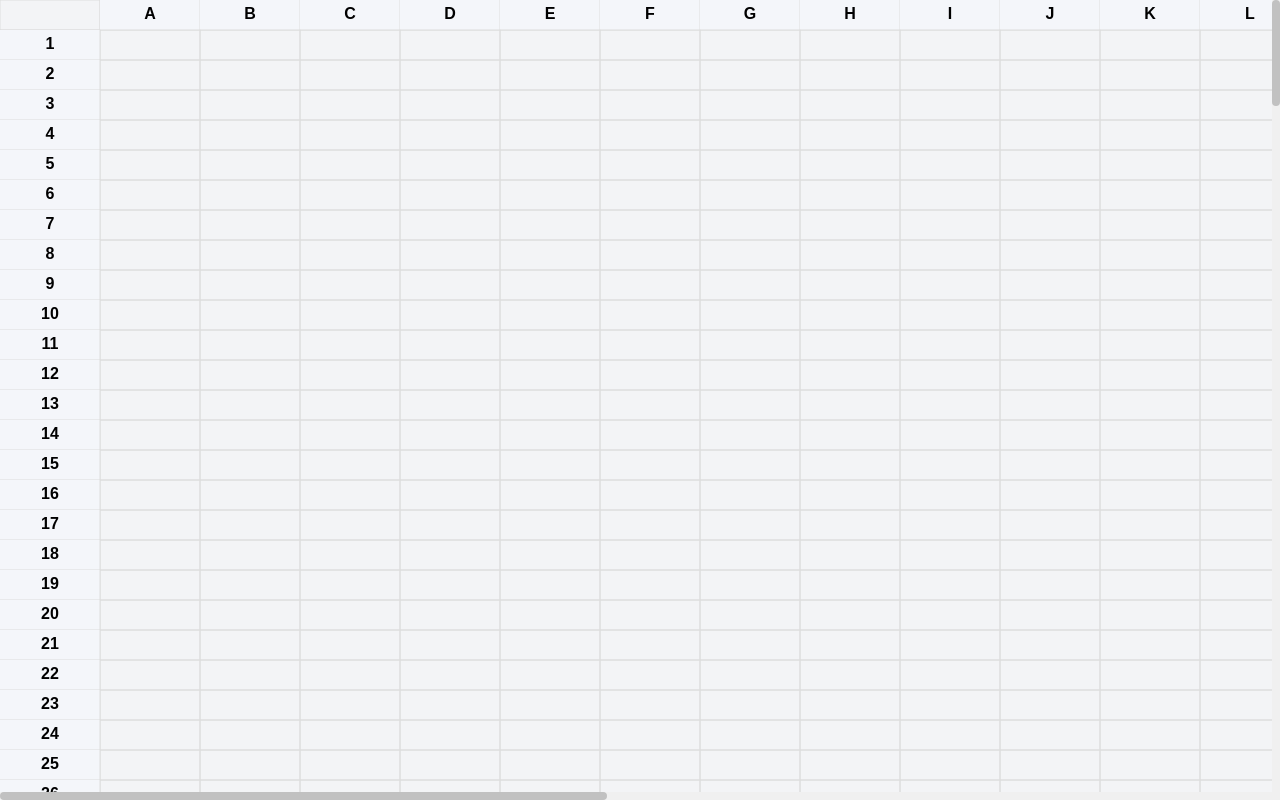
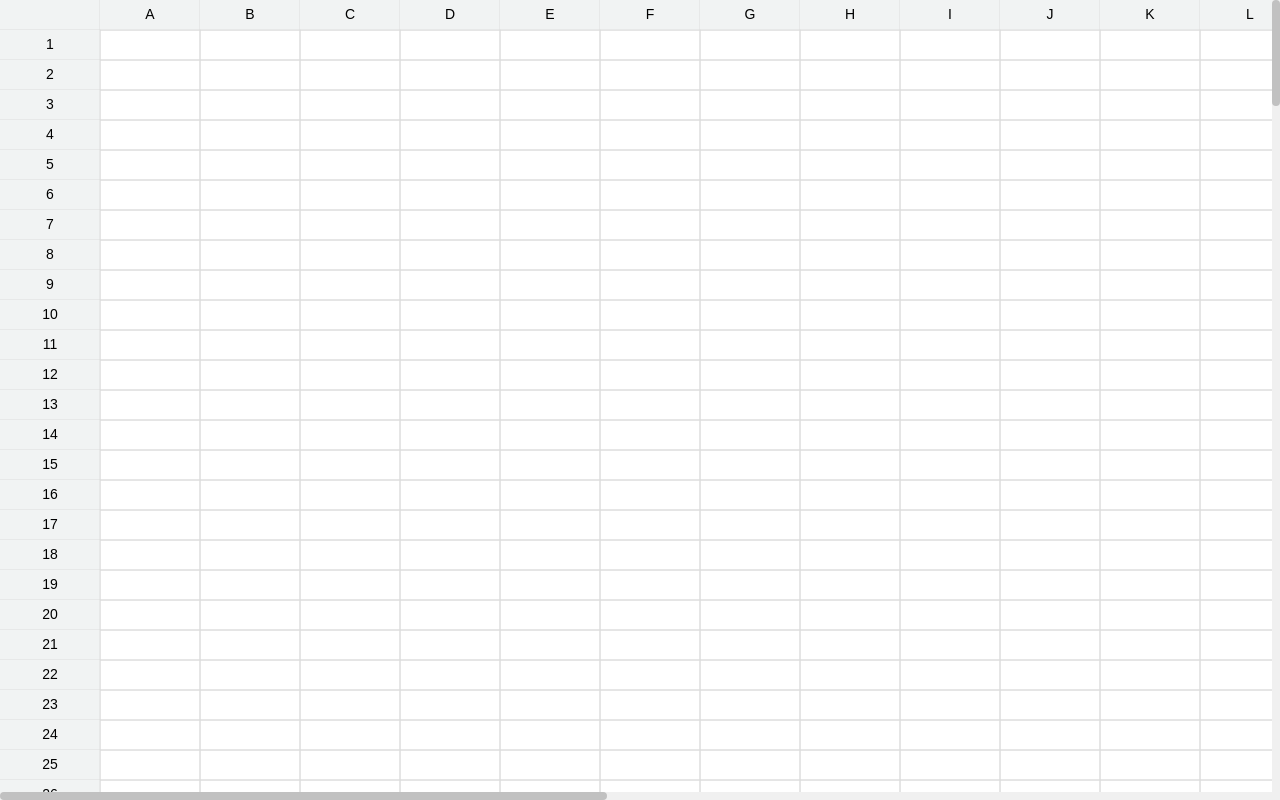
Before and after one commit to muddyrain/spreadsheet, a React (Vite) app: page / in a window 1280 px wide. Built offline with nearby package versions, Linux system fonts and the light colour scheme.

Commit message:
fix: 修复选中单元格时滚动条问题

```diff
--- a/src/components/Canvas.tsx
+++ b/src/components/Canvas.tsx
@@ -10,6 +10,7 @@ interface CanvasProps {
     cellHeight: number;
     wrapperWidth: number;
     wrapperHeight: number;
+    wrapperRef: React.RefObject<HTMLDivElement | null>;
     onCellClick: (row: number, col: number) => void;
     onScroll: (position: { x: number; y: number }) => void;  // 新增
 }
@@ -21,7 +22,8 @@ export const Canvas: React.FC<CanvasProps> = ({
     wrapperWidth,
     wrapperHeight,
     onCellClick,
-    onScroll
+    onScroll,
+    wrapperRef
 }) => {
     const canvasRef = useRef<HTMLCanvasElement>(null);
     const containerRef = useRef<HTMLDivElement>(null);
@@ -62,7 +64,16 @@ export const Canvas: React.FC<CanvasProps> = ({
     useEffect(() => {
         onScroll?.(scrollPosition);
     }, [scrollPosition, onScroll]);
-
+    useEffect(() => {
+        if (wrapperRef.current) {
+            wrapperRef.current.addEventListener("wheel", handleWheel)
+        }
+        return () => {
+            if (wrapperRef.current) {
+                wrapperRef.current.removeEventListener("wheel", handleWheel)
+            }
+        }
+    }, [wrapperRef, handleWheel])
     return (
         <div
             ref={containerRef}
@@ -72,7 +83,6 @@ export const Canvas: React.FC<CanvasProps> = ({
                 position: 'relative',
                 overflow: 'hidden'
             }}
-            onWheel={handleWheel}
         >
             <div
                 style={{
--- a/src/components/index.tsx
+++ b/src/components/index.tsx
@@ -4,10 +4,23 @@ import { createInitialData } from '../utils/sheet';
 import { Canvas } from './Canvas';
 import { filterData } from '../utils/filterData';
 
+export const SpreadsheetContext = React.createContext<{
+  data: TableData;
+  config: SpreadsheetConfig;
+}>({
+  data: [],
+  config: {}
+})
 const Spreadsheet: React.FC<{
   config?: SpreadsheetConfig;
   onChange?: (data: TableData) => void;
-}> = ({ config = { rows: 200, cols: 26 }, onChange }) => {
+}> = ({ config: _config, onChange }) => {
+  const config: Required<SpreadsheetConfig> = {
+    rows: 200,
+    cols: 26,
+    fontSize: 14,
+    ..._config
+  }
   const inputRef = useRef<HTMLInputElement>(null);
   const wrapperRef = useRef<HTMLDivElement>(null);
   const [beforeBlurValue, setBeforeBlurValue] = useState('');
@@ -68,9 +81,11 @@ const Spreadsheet: React.FC<{
     setScrollPosition(position);
   };
   return (
-    <div className="relative h-screen overflow-hidden bg-gray-100" ref={wrapperRef}>
+    <SpreadsheetContext.Provider value={{ data, config }}>
+      <div className="relative h-screen overflow-hidden" ref={wrapperRef}>
         <Canvas
           data={data}
+          wrapperRef={wrapperRef}
           wrapperWidth={wrapperWidth}
           wrapperHeight={wrapperHeight}
           cellWidth={cellWidth}
@@ -83,12 +98,14 @@ const Spreadsheet: React.FC<{
           className="absolute border border-blue-600 bg-white text-black px-2 py-1 outline-none"
           style={{
             display: 'none',
+            fontSize: `${config.fontSize}px`,
             transform: `translate(${-scrollPosition.x}px, ${-scrollPosition.y}px)`
           }}
           onChange={handleInputChange}
           onBlur={handleInputBlur}
         />
       </div>
+    </SpreadsheetContext.Provider>
   );
 };
 
--- a/src/hooks/useSheetDraw.ts
+++ b/src/hooks/useSheetDraw.ts
@@ -1,5 +1,6 @@
-import { useCallback } from 'react';
+import { useCallback, useContext } from 'react';
 import { TableData } from '../types/sheet';
+import { SpreadsheetContext } from '../components';
 
 interface DrawConfig {
     cellWidth: number;
@@ -8,41 +9,43 @@ interface DrawConfig {
     wrapperHeight: number;
 }
 
-export const useSheetDraw = (data: TableData, config: DrawConfig) => {
+export const useSheetDraw = (data: TableData, drawConfig: DrawConfig) => {
+    const { config } = useContext(SpreadsheetContext)
     const drawTable = useCallback((ctx: CanvasRenderingContext2D, scrollPosition: { x: number; y: number }) => {
-        ctx.clearRect(0, 0, config.wrapperWidth, config.wrapperHeight);
+        ctx.clearRect(0, 0, drawConfig.wrapperWidth, drawConfig.wrapperHeight);
         ctx.lineWidth = 1;
 
-        const startRow = Math.floor(scrollPosition.y / config.cellHeight);
+        const startRow = Math.floor(scrollPosition.y / drawConfig.cellHeight);
         const endRow = Math.min(
-            startRow + Math.ceil(config.wrapperHeight / config.cellHeight),
+            startRow + Math.ceil(drawConfig.wrapperHeight / drawConfig.cellHeight),
             data.length
         );
-        const startCol = Math.floor(scrollPosition.x / config.cellWidth);
+        const startCol = Math.floor(scrollPosition.x / drawConfig.cellWidth);
         const endCol = Math.min(
-            startCol + Math.ceil(config.wrapperWidth / config.cellWidth),
+            startCol + Math.ceil(drawConfig.wrapperWidth / drawConfig.cellWidth),
             data[0].length
         );
 
         for (let rowIndex = startRow;rowIndex < endRow;rowIndex++) {
             for (let colIndex = startCol;colIndex < endCol;colIndex++) {
                 const cell = data[rowIndex][colIndex];
-                const x = colIndex * config.cellWidth - scrollPosition.x;
-                const y = rowIndex * config.cellHeight - scrollPosition.y;
+                const x = colIndex * drawConfig.cellWidth - scrollPosition.x;
+                const y = rowIndex * drawConfig.cellHeight - scrollPosition.y;
 
                 // 绘制网格
                 ctx.strokeStyle = '#ddd';
-                ctx.strokeRect(x, y, config.cellWidth, config.cellHeight);
+                ctx.strokeRect(x, y, drawConfig.cellWidth, drawConfig.cellHeight);
 
                 // 设置背景颜色
                 if (cell.style.background) {
                     ctx.fillStyle = cell.style.background;
-                    ctx.fillRect(x, y, config.cellWidth, config.cellHeight);
+                    ctx.fillRect(x, y, drawConfig.cellWidth, drawConfig.cellHeight);
                 }
 
                 // 设置字体样式
                 const fontWeight = cell.style.fontWeight || 'normal';
-                ctx.font = `${fontWeight} 16px Arial`;
+                const fontSize = cell.style.fontSize || config.fontSize || 16;
+                ctx.font = `${fontWeight} ${fontSize}px Arial`;
                 ctx.fillStyle = cell.style.color || '#000';
 
                 // 设置文本对齐
@@ -51,13 +54,13 @@ export const useSheetDraw = (data: TableData, config: DrawConfig) => {
 
                 // 计算文本位置
                 let textX = x + 10;
-                if (ctx.textAlign === 'center') textX = x + config.cellWidth / 2;
-                if (ctx.textAlign === 'right') textX = x + config.cellWidth - 10;
-                const textY = y + config.cellHeight / 2;
+                if (ctx.textAlign === 'center') textX = x + drawConfig.cellWidth / 2;
+                if (ctx.textAlign === 'right') textX = x + drawConfig.cellWidth - 10;
+                const textY = y + drawConfig.cellHeight / 2;
                 ctx.fillText(cell.value, textX, textY);
             }
         }
-    }, [data, config]);
+    }, [data, drawConfig]);
 
     return { drawTable };
 };
--- a/src/hooks/useSheetScroll.ts
+++ b/src/hooks/useSheetScroll.ts
@@ -78,7 +78,7 @@ export const useSheetScroll = (config: {
         };
     }, [scrollPosition]);
 
-    const handleWheel = useCallback((e: React.WheelEvent) => {
+    const handleWheel = useCallback((e: WheelEvent) => {
         const maxScrollX = config.totalWidth - config.viewportWidth;
         const maxScrollY = config.totalHeight - config.viewportHeight;
 
--- a/src/utils/sheet.ts
+++ b/src/utils/sheet.ts
@@ -2,22 +2,23 @@ import { TableData, CellData } from '../types/sheet';
 
 export const createInitialData = (rows: number, cols: number): TableData => {
   const initialData: TableData = [];
+  const readOnlyStyle: CellData['style'] = {
+    background: '#F1F3F3', textAlign: 'center'
+  }
   // 第一行：左上角空白，然后A-Z  取名为 列头
   const headerRow: CellData[] = [{
-    value: '', style: {}
+    value: '', style: readOnlyStyle
   }];
   for (let i = 0;i < cols;i++) {
     headerRow.push({
-      value: String.fromCharCode(65 + i), readOnly: true, style: {
-        background: '#f4f6fa', fontWeight: 'bold', textAlign: 'center'
-      }
+      value: String.fromCharCode(65 + i), readOnly: true, style: readOnlyStyle
     });
   }
   initialData.push(headerRow);
 
   for (let i = 1;i <= rows;i++) {
     // 每一行：第一列是行号，其余列都是空白 取名为 行头
-    const rowData: CellData[] = [{ value: `${i}`, readOnly: true, style: { background: '#f4f6fa', fontWeight: 'bold', textAlign: 'center' } }];
+    const rowData: CellData[] = [{ value: `${i}`, readOnly: true, style: readOnlyStyle }];
     for (let j = 0;j < cols;j++) {
       rowData.push({ value: ``, style: {} });
     }
```
Also changed, not shown: src/types/sheet.ts (+5 -3 lines). Lines whose indentation alone changed are shown as unchanged.
